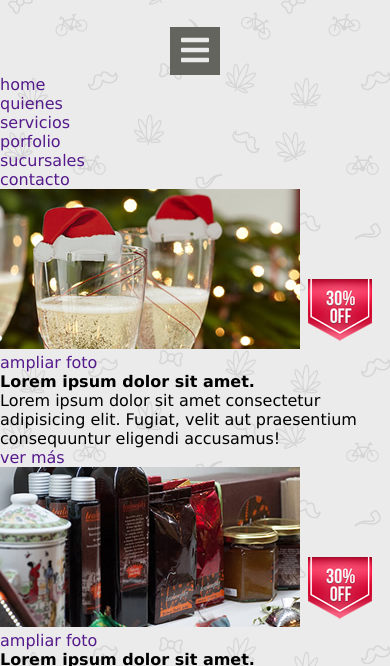
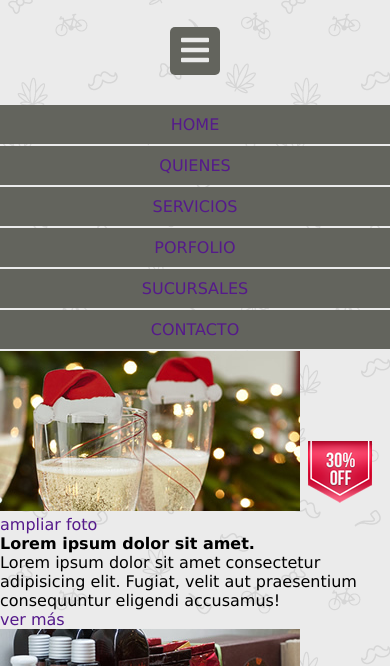
Before and after one commit to jeily97/kitchen, a website: page views/home.html in a window 390 px wide. Shown: the part 175-841 px from the top of the page. Drawn offline with Linux system fonts and the light colour scheme.

Commit message:
header mobile done

```diff
--- a/public/css/header.css
+++ b/public/css/header.css
@@ -16,6 +16,18 @@ header a.btn-burger{
     display:block;
     color:#ebebeb;
     font-size: 32px;
-    margin: 0 auto;
+    margin: 0 auto 30px;
+    text-align: center;
+    border-radius: 5px;
+}
+header li{
+    background-color: #63645d;
+    margin-bottom: 2px;
+    padding: 10px 0;
     text-align: center;
 }
+
+header li{
+    color: #FFFFFF;
+    text-transform: uppercase;
+}
```
